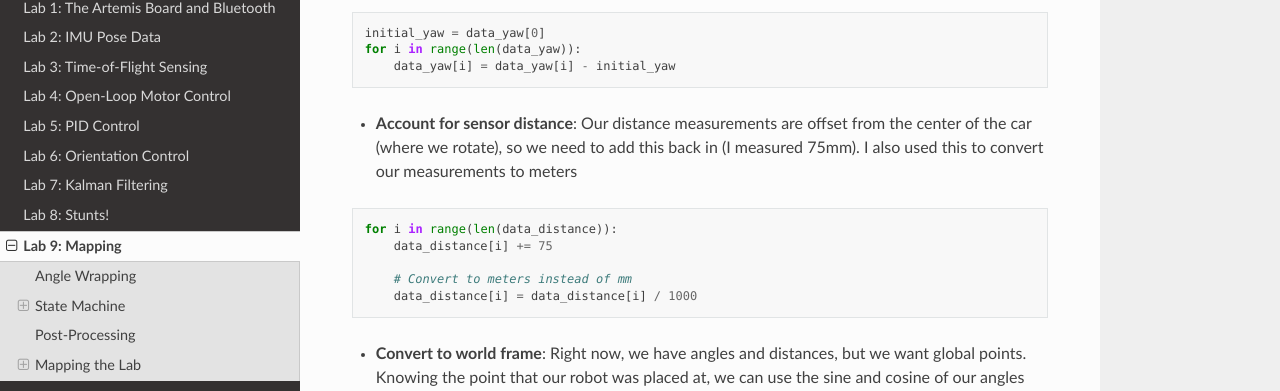
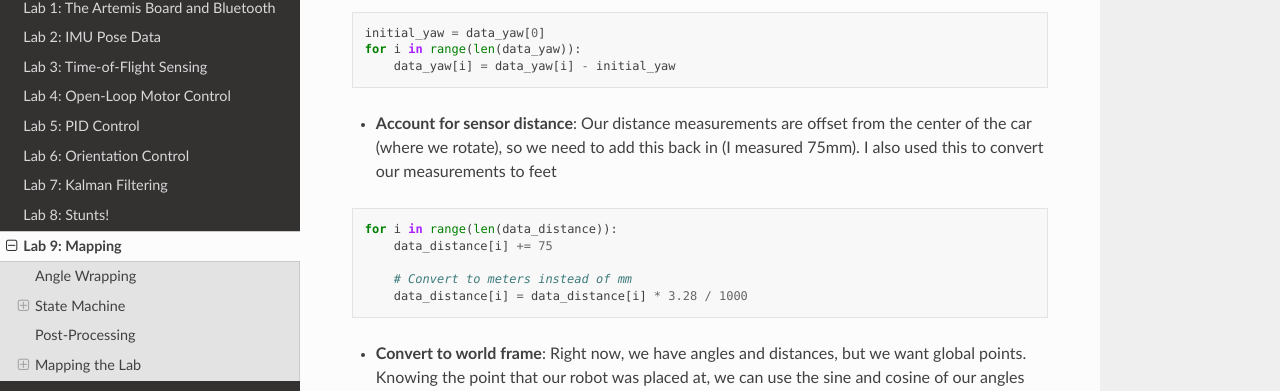
Before and after one commit to Aidan-McNay/fast-robots-docs, a Sphinx documentation site: the page built from docs/lab9.rst, in a window 1280 px wide and 900 px high, scrolled down 7821 px. Shown: the part 144-535 px from the top of the window. Built offline with Sphinx 7.4.7 and the Read the Docs theme 3.1.0, drawn with Linux system fonts in a browser that asks for light colours.

Commit message:
Forgot unit change

```diff
--- a/docs/lab9.rst
+++ b/docs/lab9.rst
@@ -414,7 +414,7 @@ usable:
 * **Account for sensor distance**: Our distance measurements are offset
   from the center of the car (where we rotate), so we need to add this
   back in (I measured 75mm). I also used this to convert our measurements
-  to meters
+  to feet
 
 .. code-block:: python
 
@@ -422,7 +422,7 @@ usable:
        data_distance[i] += 75
 
        # Convert to meters instead of mm
-       data_distance[i] = data_distance[i] / 1000
+       data_distance[i] = data_distance[i] * 3.28 / 1000
 
 * **Convert to world frame**: Right now, we have angles and distances,
   but we want global points. Knowing the point that our robot was placed
```
